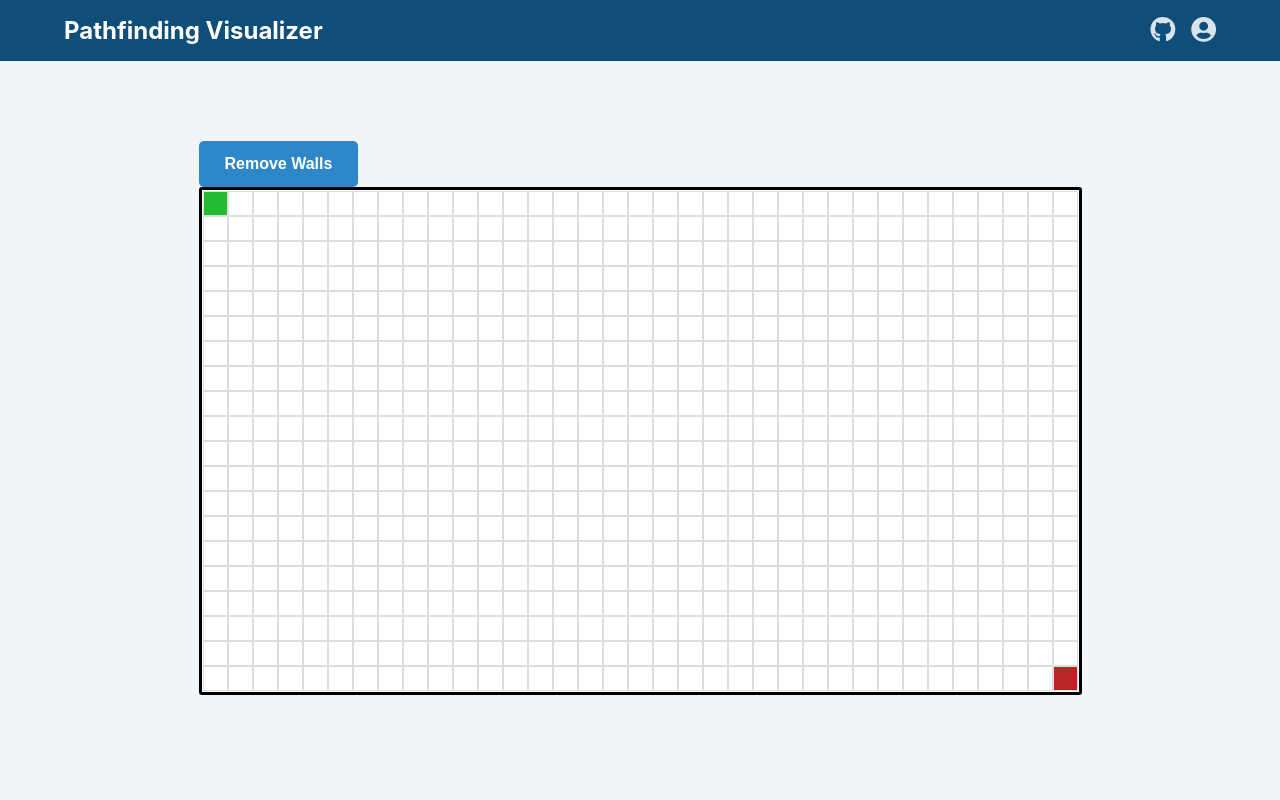
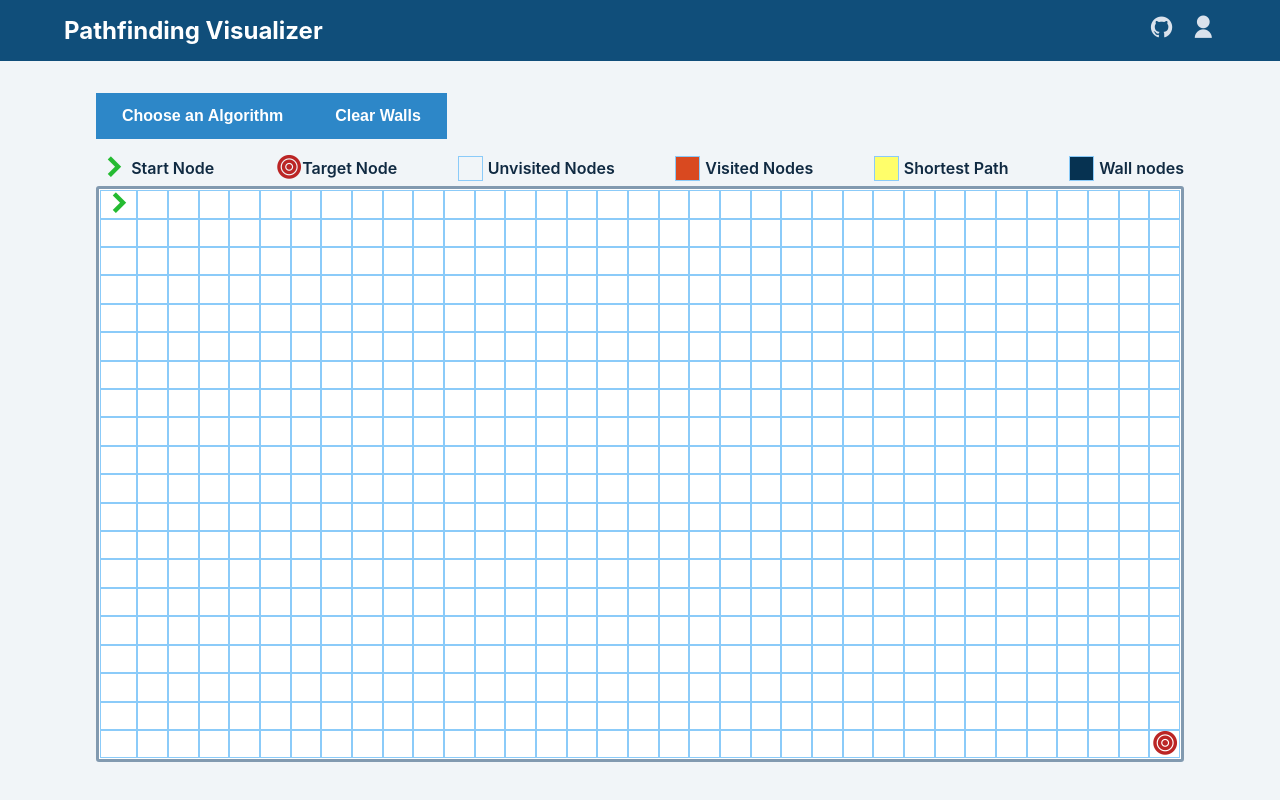
Before and after one commit to andrewphm/pathfinding, a React (Create React App) app: page / in a window 1280 px wide. Built offline with nearby package versions, Linux system fonts and the light colour scheme.

Commit message:
Add Node legend with styling. Add Remix icons stylesheet

```diff
--- a/public/index.html
+++ b/public/index.html
@@ -9,7 +9,9 @@
   <meta name="description" content="Web site created using create-react-app" />
   <link rel="apple-touch-icon" href="%PUBLIC_URL%/logo192.png" />
 
-  <link href="https://cdnjs.cloudflare.com/ajax/libs/font-awesome/5.13.0/css/all.min.css" rel="stylesheet">
+  <!-- Remix Icons -->
+  <link href="https://cdn.jsdelivr.net/npm/remixicon@2.5.0/fonts/remixicon.css" rel="stylesheet">
+
   <!--
       manifest.json provides metadata used when your web app is installed on a
       user's mobile device or desktop. See https://developers.google.com/web/fundamentals/web-app-manifest/
--- a/src/components/Grid/index.js
+++ b/src/components/Grid/index.js
@@ -82,17 +82,56 @@ const Grid = () => {
   };
 
   return (
-    <div className="grid-container">
-      <div className="grid-buttons">
+    <section className="grid-container">
+      <div className="grid-legend">
+        <div className="algo-menu">
+          <button className="btn">Choose an Algorithm</button>
+          <ul className="algo-list">
+            <li>Dijkstra's Algorithm</li>
+            <li>A* Search</li>
+            <li>Breadth-first Search</li>
+            <li>Depth-first search</li>
+            <li>Swarm Algoirthm</li>
+          </ul>
+        </div>
         <button
           className="grid-clear-btn btn"
           onClick={() => {
             clearWalls(row, col);
           }}
         >
-          Remove Walls
+          Clear Walls
         </button>
       </div>
+      <div>
+        <ul className="legend">
+          <li>
+            <i className={`ri-arrow-right-s-line ri-lg start`}></i>
+            <p> Start Node</p>
+          </li>
+          <li>
+            <i className={`ri-focus-2-line ri-lg target`}></i>
+            <p> Target Node</p>
+          </li>
+          <li>
+            <div className="unvisited-node"></div>
+            <p> Unvisited Nodes</p>
+          </li>
+          <li>
+            <div className="visited-node"></div>
+            <p> Visited Nodes</p>
+          </li>
+          <li>
+            <div className="shortest-path"></div>
+            <p> Shortest Path</p>
+          </li>
+          <li>
+            <div className="wall-node"></div>
+            <p> Wall nodes</p>
+          </li>
+        </ul>
+      </div>
+
       <div
         id="grid"
         onMouseDown={(event) => {
@@ -109,8 +148,26 @@ const Grid = () => {
           let className = "";
           if (isTarget) {
             className = "target";
+            return (
+              <div
+                id={`node-${row}-${col}`}
+                key={index}
+                className={`grid-item ${className}`}
+              >
+                <i className={`ri-focus-2-line ri-lg ${className}`}></i>
+              </div>
+            );
           } else if (isStart) {
             className = "start";
+            return (
+              <div
+                id={`node-${row}-${col}`}
+                key={index}
+                className={`grid-item ${className}`}
+              >
+                <i className={`ri-arrow-right-s-line ri-lg ${className}`}></i>
+              </div>
+            );
           }
           return (
             <div
@@ -122,7 +179,7 @@ const Grid = () => {
         })}
         {console.log("rendered")}
       </div>
-    </div>
+    </section>
   );
 };
 
--- a/src/components/Header.js
+++ b/src/components/Header.js
@@ -10,10 +10,10 @@ const Header = () => {
           href="https://github.com/andrewphm/pathfinding"
           rel="noreferrer"
         >
-          <i class="fab fa-github fa-lg"></i>
+          <i class="ri-github-fill ri-lg"></i>
         </a>
         <a target="_blank" href="https://andrewpham.ca" rel="noreferrer">
-          <i class="fas fa-user-circle fa-lg"></i>
+          <i class="ri-user-fill ri-lg"></i>
         </a>
       </div>
     </header>
--- a/src/index.css
+++ b/src/index.css
@@ -30,7 +30,7 @@
   --clr-grey-10: hsl(210, 36%, 96%);
   --clr-white: #fff;
   --clr-target: hsl(360, 67%, 44%);
-  --clr-red-light: hsl(360, 71%, 66%);
+  --clr-shortest-path: rgb(255, 254, 106);
   --clr-start: hsl(125, 67%, 44%);
   --clr-green-light: hsl(125, 71%, 66%);
   --clr-black: #222;
@@ -69,8 +69,15 @@ body {
   background-color: var(--clr-grey-10);
   color: var(--clr-grey-1);
 }
-a {
+a,
+i,
+ul,
+li {
   text-decoration: none;
+  list-style: none;
+}
+section {
+  padding: 2rem 6rem;
 }
 
 code {
@@ -93,20 +100,13 @@ header {
   margin: 1rem 0;
 }
 
-.fas,
-.fab {
+.links a {
+  margin-left: 1rem;
+  font-size: 1.2rem;
   color: var(--clr-grey-9);
 }
 
-.links a {
-  margin-left: 1rem;
-  font-size: 1.2rem;
-}
-
-.fas:hover {
-  color: var(--clr-grey-5);
-}
-.fab:hover {
+.links a:hover {
   color: var(--clr-grey-5);
 }
 
@@ -118,12 +118,11 @@ nav {
   background-color: var(--clr-primary-4);
   color: white;
   padding: 0.75rem 1.5rem;
-  border-radius: 5px;
   cursor: pointer;
   height: fit-content;
   font-size: 1rem;
   border-color: transparent;
-  transition: 0.6s;
+  transition: var(--transition);
   font-weight: 600;
   width: fit-content;
 }
@@ -135,9 +134,68 @@ nav {
 .grid-container {
   display: flex;
   flex-direction: column;
-  justify-content: center;
-  width: fit-content;
-  margin: 5rem auto;
+}
+
+/* ========== Legend ========== */
+.legend {
+  display: flex;
+  flex-wrap: wrap;
+  justify-content: space-between;
+  align-items: center;
+  padding-top: 1rem;
+  padding-bottom: 0.3rem;
+}
+.legend li {
+  font-weight: 600;
+  display: flex;
+  align-items: center;
+}
+.unvisited-node {
+  height: 25px;
+  width: 25px;
+  border: 1px solid var(--clr-primary-7);
+  margin-right: 0.3rem;
+}
+.visited-node {
+  height: 25px;
+  width: 25px;
+  border: 1px solid var(--clr-primary-7);
+  background-color: var(--clr-orange-7);
+  margin-right: 0.3rem;
+}
+.shortest-path {
+  height: 25px;
+  width: 25px;
+  border: 1px solid var(--clr-primary-7);
+  background-color: var(--clr-shortest-path);
+  margin-right: 0.3rem;
+}
+.wall-node {
+  background-color: var(--clr-primary-1);
+  height: 25px;
+  width: 25px;
+  border: 1px solid var(--clr-primary-7);
+  margin-right: 0.3rem;
+}
+
+.grid-legend {
+  display: flex;
+}
+
+.algo-list {
+  position: absolute;
+  top: -100%;
+  z-index: 10;
+  background-color: var(--clr-primary-4);
+  transition: var(--transition);
+  border-radius: 0 0 5px 5px;
+}
+
+.algo-list li {
+  color: white;
+  font-weight: bold;
+  padding: 0.5rem 1rem;
+  cursor: pointer;
 }
 
 #grid {
@@ -147,26 +205,29 @@ nav {
   display: grid;
   grid-template-rows: repeat(var(--grid-rows), 1fr);
   grid-template-columns: repeat(var(--grid-columns), 1fr);
-  border: 3px solid black;
-  width: fit-content;
-  height: fit-content;
+  border: 3px solid var(--clr-grey-6);
   background-color: var(--clr-white);
 }
 
 /* Node */
 
 .grid-item {
-  border: 1px solid #ddd;
-  height: 25px;
-  width: 25px;
+  border: 1px solid var(--clr-primary-7);
+  display: flex;
+  justify-content: center;
+  align-items: center;
 }
 
 .start {
-  background-color: var(--clr-start);
+  color: var(--clr-start);
+  font-weight: 900;
+  font-size: 2.2rem;
 }
 
 .target {
-  background-color: var(--clr-target);
+  color: var(--clr-target);
+  font-weight: bold;
+  font-size: 1.7rem;
 }
 
 .wall {
```
